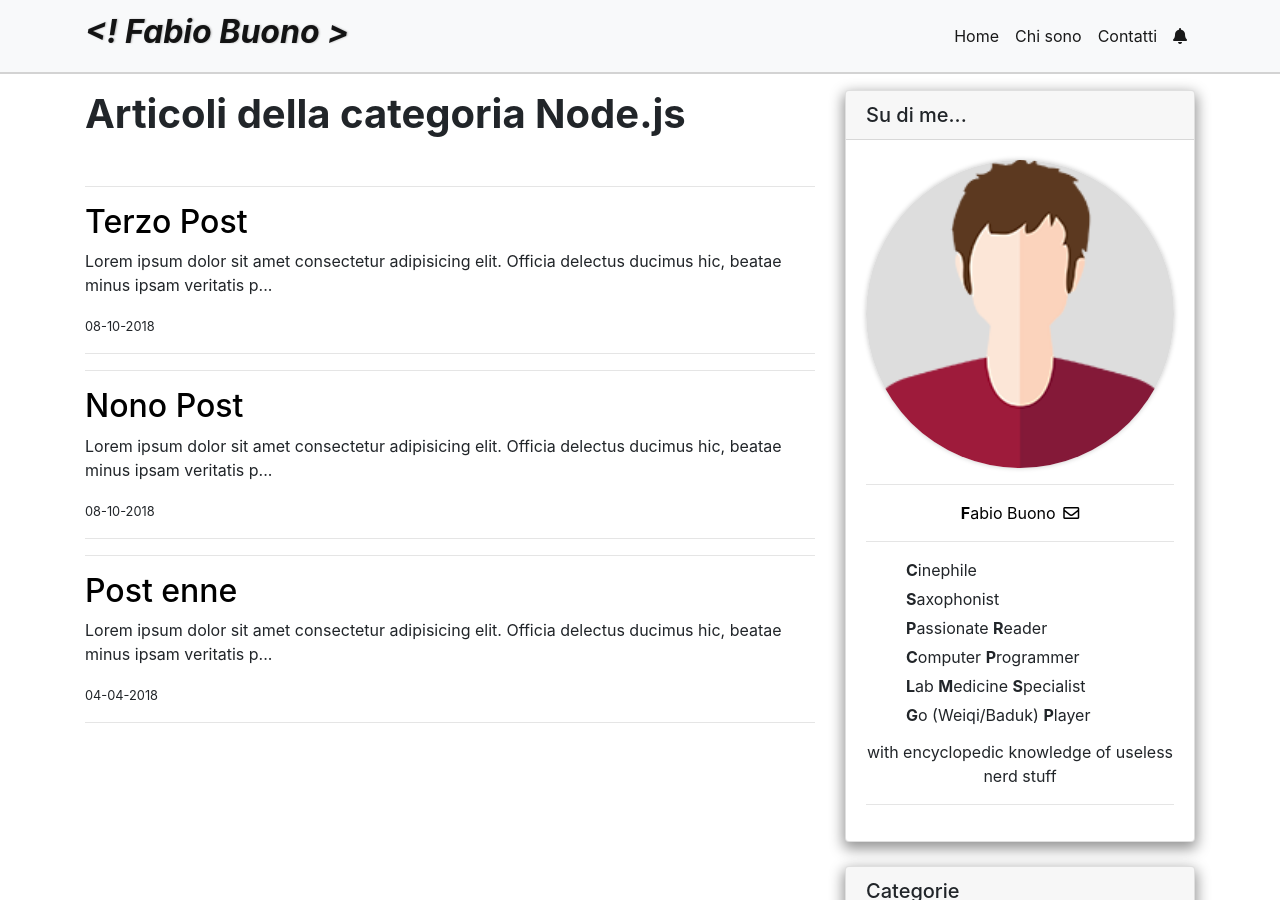
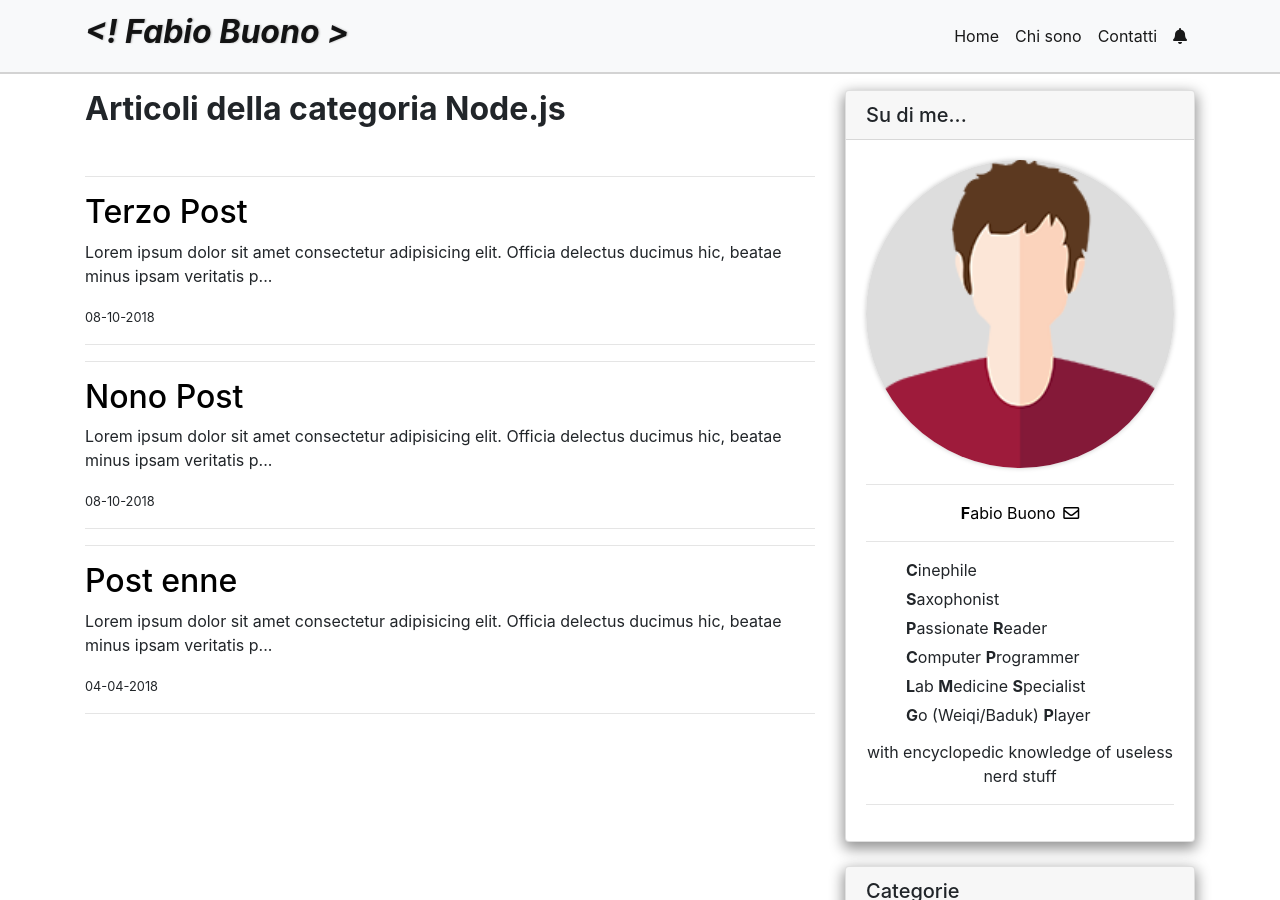
Before and after one commit to FabioBuono/fabiobuono.github.io, a Jekyll site: the page built from _elenchi_categorie/node.html, in a window 1280 px wide and 900 px high. Built offline with Jekyll 4.4.1, drawn with Linux system fonts in a browser that asks for light colours; nearby versions of some CDN libraries.

```diff
--- a/_elenchi_categorie/node.html
+++ b/_elenchi_categorie/node.html
@@ -5,7 +5,7 @@ permalink: node
 ---
 
 {% if site.categories.node %}
-<h1><strong>Articoli della categoria Node.js</strong></h1>
+<h2><strong>Articoli della categoria Node.js</strong></h2>
 <br>
 <dl>
     {% for post in  site.categories.node %}
```
